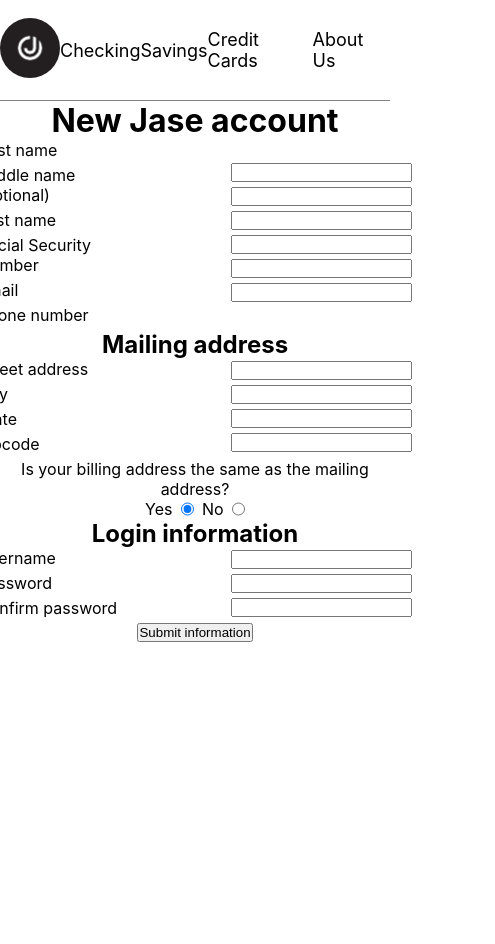
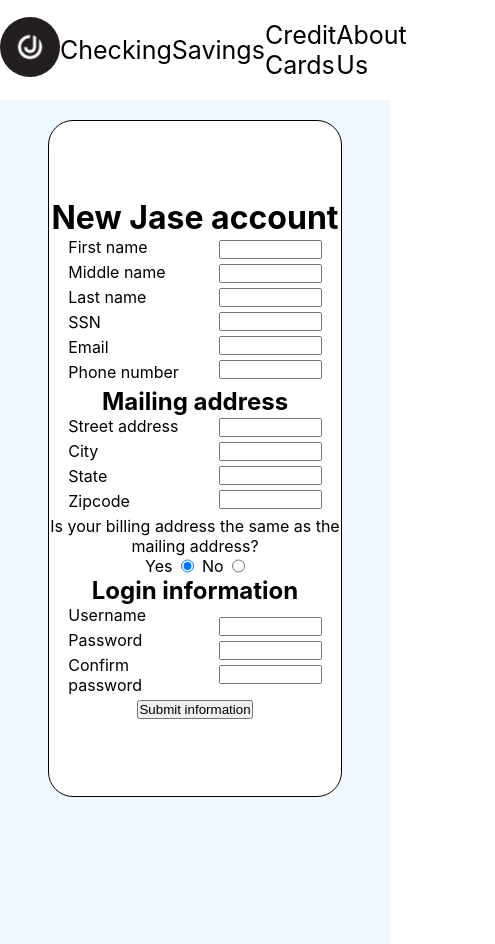
Before and after one commit to JacobG321/BankAccountAPI, a React (Create React App) app in the folder client/: page /create in a window 390 px wide. Shown: the whole page, 495 px wide, since content can reach past the window. Before the commit the page ends 844 px from the top, so only its background shows below. Built offline with nearby package versions, Linux system fonts and the light colour scheme.

Commit message:
css features

```diff
--- a/client/src/components/CreateAccount.js
+++ b/client/src/components/CreateAccount.js
@@ -137,9 +137,9 @@ const CreateAccount = ({setLoggedIn}) => {
             <div className={styles.personInfo}>
               <div className={styles.labels}>
                 <label htmlFor="firstName">First name</label>
-                <label htmlFor="middleName">Middle name (optional)</label>
+                <label htmlFor="middleName">Middle name</label>
                 <label htmlFor="lastName">Last name</label>
-                <label htmlFor="socialSecurityNumber">Social Security Number</label>
+                <label htmlFor="socialSecurityNumber">SSN</label>
                 <label htmlFor="email">Email</label>
                 <label htmlFor="phoneNumber">Phone number</label>
               </div>
--- a/client/src/components/ViewAccounts.js
+++ b/client/src/components/ViewAccounts.js
@@ -95,7 +95,7 @@ const ViewAccounts = ({loggedIn, setLoggedIn}) => {
     let temp = e.target.value
 
     if(accounts.length<=1){
-      return setError("You must have at least one bank account!")
+      return setError(<p className={styles.error}>You must have at least one bank account!</p>)
     }else{
       axios.delete(`http://localhost:8000/api/accounts/${temp}`,{withCredentials:true, credentials:"include"})
       .then((res)=>{
@@ -234,7 +234,7 @@ const ViewAccounts = ({loggedIn, setLoggedIn}) => {
                             <h3>Savings (...{shorten})</h3>
                           </div>
                             <p>Current balance: ${account.savings.currentBalance}</p>
-                            <button  value={account._id} onClick={deleteHandler}>Close account</button>
+                            <button className={styles.closeAccountBTN}  value={account._id} onClick={deleteHandler}>Close account</button>
                       </div>
                       }else{
                         let str = account._id
@@ -242,12 +242,13 @@ const ViewAccounts = ({loggedIn, setLoggedIn}) => {
                         return <div className={styles.accountSingle} key={index}>
                             <h3>Checking (...{shorten})</h3>
                             <p>Current balance: ${account.checking.currentBalance}</p>
-                            <button  value={account._id} onClick={deleteHandler}>Close account</button>
+                            <button className={styles.closeAccountBTN} value={account._id} onClick={deleteHandler}>Close account</button>
                             </div>
                             }
                       })
                 }
               </div>
+              <h2 className={styles.accountActionsH2}>Account Actions</h2>
               <div className={styles.accountActions}>
                   {/* deposit */}
                   <form onSubmit={depositHandler}>
@@ -271,7 +272,7 @@ const ViewAccounts = ({loggedIn, setLoggedIn}) => {
                         <label htmlFor="depositAmount">Amount</label>
                         <input type="number" name='depositAmount' value={depositAmount} onChange={(e)=>setDepositAmount(e.target.value)}/>
                     </div>
-                    <button type="submit">Deposit</button>
+                    <button className={styles.accountActionsBTN}type="submit">Deposit</button>
                   </form>
 
                   {/* withdrawal */}
@@ -296,7 +297,7 @@ const ViewAccounts = ({loggedIn, setLoggedIn}) => {
                         <label htmlFor="withdrawalAmount">Amount</label>
                         <input type="number" name='withdrawalAmount' value={withdrawalAmount} onChange={(e)=>setWithdrawlAmount(e.target.value)}/>
                     </div>
-                    <button type="submit">Withdraw</button>
+                    <button className={styles.accountActionsBTN} type="submit">Withdraw</button>
                   </form>
 
                   <form onSubmit={transferHandler}>
@@ -343,7 +344,7 @@ const ViewAccounts = ({loggedIn, setLoggedIn}) => {
                   </div>
                   <label htmlFor="sendAmount">Amount</label>
                   <input type="number" name='sendAmount' value={sendAmount} onChange={(e)=>setSendAmount(e.target.value)}/>
-                  <button type="submit">Transfer</button>
+                  <button className={styles.accountActionsBTN} type="submit">Transfer</button>
                 </form>
                 </div>
               </div>
@@ -357,7 +358,7 @@ const ViewAccounts = ({loggedIn, setLoggedIn}) => {
                       <option value="checking">Checking</option>
                       <option value="savings">Savings</option>
                     </select>
-                    <button type="submit">submit</button>
+                    <button className={styles.accountActionsBTN} type="submit">submit</button>
                   </form>
                 </div>
       </div>
--- a/client/src/styles/CreateAccount.module.css
+++ b/client/src/styles/CreateAccount.module.css
@@ -1,6 +1,9 @@
 .createContainer {
     text-align: center;
-
+    background-color: aliceblue;
+    height: 100vh;
+    justify-content: center;
+    display: flex;
 }
 
 .form {
@@ -9,6 +12,13 @@
     justify-content: center;
     align-items: center;
     margin-bottom: 75px;
+    background-color: white;
+    border: solid 1px;
+    border-radius: 25px;
+    /* width: 30%; */
+    height: 600px;
+    /* height: 60%; */
+    margin-top: 20px;
 }
 
 .radioBtns {
@@ -29,6 +39,7 @@
     justify-content: space-evenly;
     align-items: center;
     width: 600px;
+
 }
 
 .labels{
@@ -53,3 +64,45 @@
 .error{
     color: red;
 }
+
+@media only screen and (max-width:640px){
+    .form {
+        display: flex;
+        flex-direction: column;
+        justify-content: center;
+        align-items: center;
+        margin-bottom: 75px;
+        background-color: white;
+        border: solid 1px;
+        border-radius: 25px;
+        width: 75%;
+        /* height: 600px; */
+        height: 80%;
+        margin-top: 20px;
+    }
+
+    .personInfo {
+        display: flex;
+        align-items: center;
+        /* width: 350px; */
+        width: 100%;
+    }
+
+    .addresses {
+        display: flex;
+        justify-content: space-evenly;
+        align-items: center;
+        width: 100%;
+    }
+
+    .labels{
+        display: flex;
+        width: 45%;
+    }
+    .inputs{
+        display: flex;
+        flex-direction: column;
+        width: 35%;
+    }
+
+}
--- a/client/src/styles/LandingPage.module.css
+++ b/client/src/styles/LandingPage.module.css
@@ -19,7 +19,7 @@
     position: absolute;
     top: 0;
     left: 0;
-    background-color: black;
+    background-color:rgb(96, 112, 126);
     opacity: 0.8;
 }
 
@@ -94,6 +94,18 @@
     cursor: pointer;
 }
 
+.rightSide form button:hover{
+    background: rgba(0, 0, 0);
+    color: white;
+    transition: 0.3s;
+}
+
+.leftSide button:hover{
+    background: rgba(255, 0, 0, 0.8);
+    color: white;
+    transition: 0.3s;
+}
+
 .errorColor {
     color: red;
 }
--- a/client/src/styles/NonUserNavBar.module.css
+++ b/client/src/styles/NonUserNavBar.module.css
@@ -3,7 +3,8 @@
     justify-content: space-around;
     align-items: center;
     height: 100px;
-    border-bottom: 1px solid grey;
+    /* border-bottom: 1px solid grey; */
+    /* background-color: aliceblue; */
 
 }
 
@@ -20,6 +21,7 @@
 .NavBarList a {
     text-decoration: none;
     color: black;
+    font-size: 25px;
 }
 
 .NavBarList li img {
--- a/client/src/styles/ViewAccounts.module.css
+++ b/client/src/styles/ViewAccounts.module.css
@@ -24,12 +24,12 @@
 
 .accounts{
     display: flex;
-    /* border: solid red; */
     width: 100%;
     flex-direction: column;
     justify-content: left;
     background-color: aliceblue;
-
+    margin-bottom: 15px;
+    margin-top: 10px;
 }
 
 
@@ -88,5 +88,68 @@
 }
 
 .logoutBTN {
+    margin-top: 10px;
+    width: 15%;
+    border-radius: 25px;
+    border: solid black 1px;
+    padding: 5px;
+    background-color: white;
+    color: black;
+    font-size: 16px;
+    cursor: pointer;
+}
 
+.logoutBTN:hover {
+    background: rgba(255, 0, 0, 0.8);
+    color: white;
+    transition: 0.3s;
 }
+
+.closeAccountBTN {
+    margin-top: 10px;
+    border-radius: 25px;
+    border: solid black 1px;
+    padding: 5px;
+    background-color: white;
+    color: black;
+    font-size: 16px;
+    cursor: pointer;
+}
+
+.closeAccountBTN:hover {
+    background: rgba(255, 0, 0, 0.8);
+    color: white;
+    transition: 0.3s;
+}
+
+.accountActionsBTN {
+    margin-top: 10px;
+    border-radius: 25px;
+    border: solid black 1px;
+    padding: 5px;
+    background-color: white;
+    color: black;
+    font-size: 16px;
+    cursor: pointer;
+}
+
+.accountActionsBTN:hover{
+    background: rgba(255, 0, 0, 0.8);
+    color: white;
+    transition: 0.3s;
+}
+
+.container input {
+    width: 65px;
+    margin-right: 20px;
+}
+
+.accountActionsH2{
+    text-align: center;
+    margin-bottom: 10px;
+}
+
+.error {
+    text-align: center;
+    color: red;
+}
```
